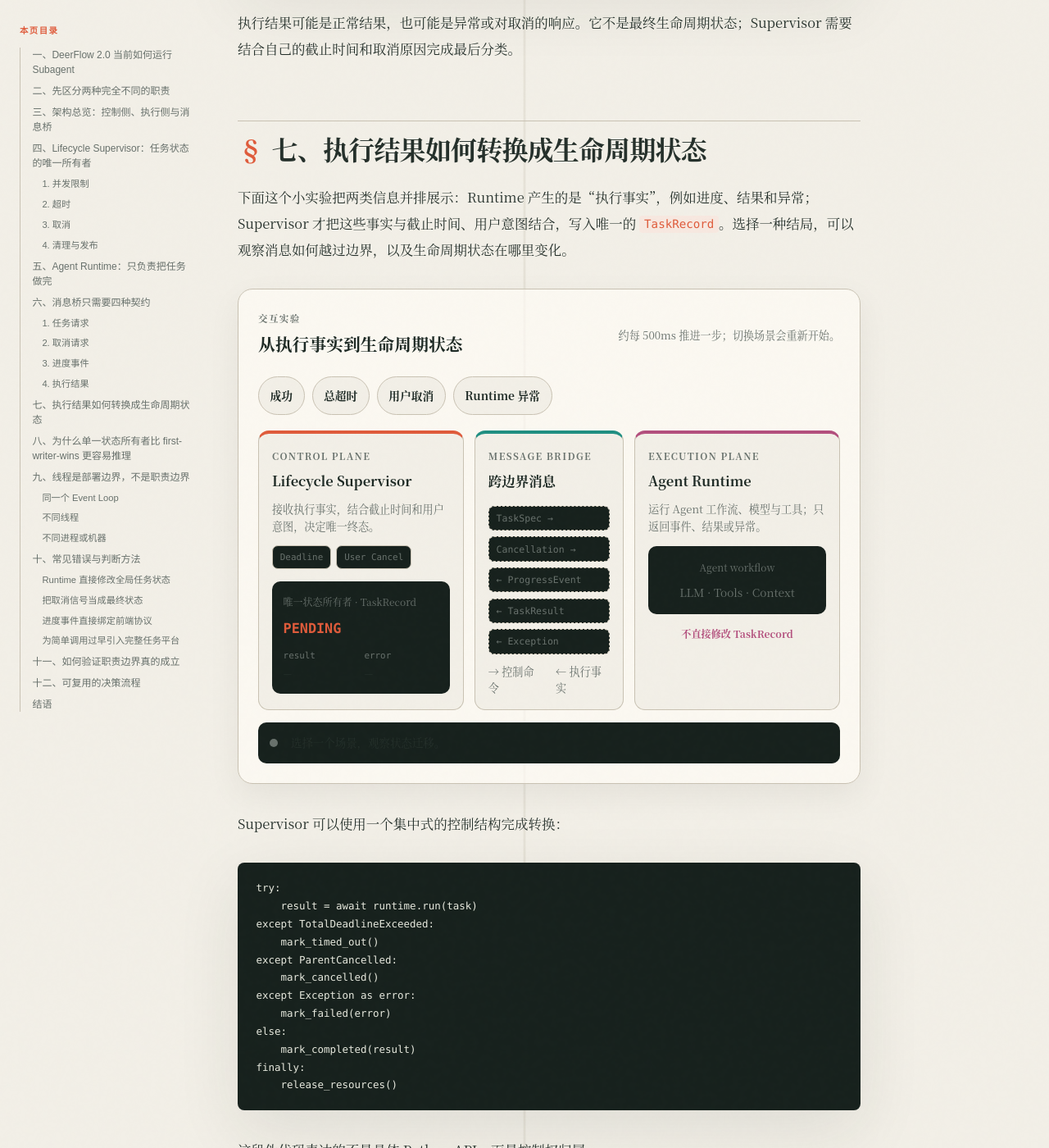
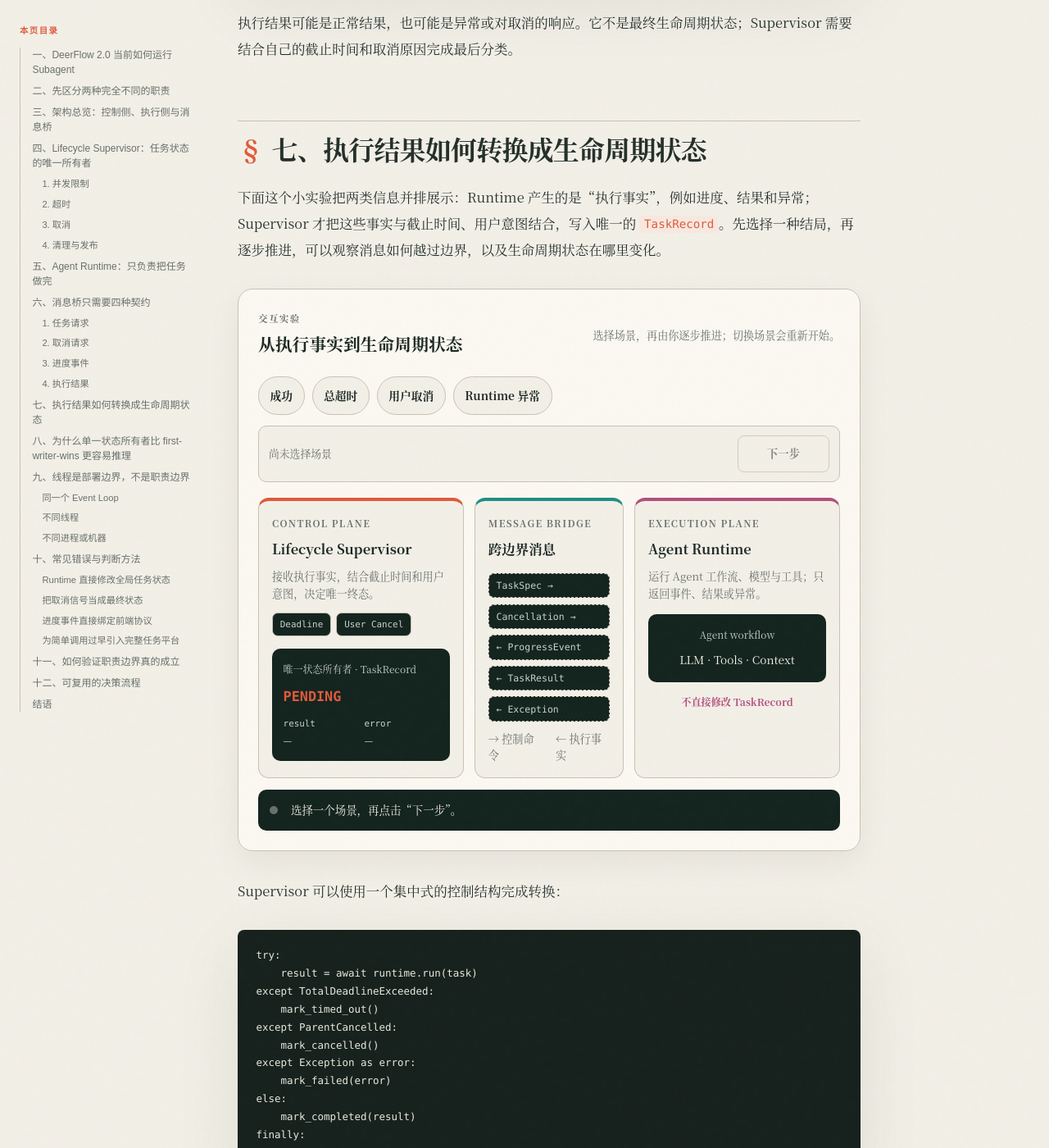
Before and after one commit to shouzhuoshouzhuo/blog, a Jekyll site: the page built from articles/agent-runtime-lifecycle-separation.md, in a window 1280 px wide and 1400 px high, scrolled down 8758 px. Shown: the whole window at 82% size. Built offline with Jekyll 4.4.1, drawn with Linux system fonts in a browser that asks for light colours.

Commit message:
Improve lifecycle simulator controls and contrast

```diff
--- a/articles/agent-runtime-lifecycle-separation.md
+++ b/articles/agent-runtime-lifecycle-separation.md
@@ -242,7 +242,7 @@
 
 ## 七、执行结果如何转换成生命周期状态
 
-下面这个小实验把两类信息并排展示：Runtime 产生的是“执行事实”，例如进度、结果和异常；Supervisor 才把这些事实与截止时间、用户意图结合，写入唯一的 `TaskRecord`。选择一种结局，可以观察消息如何越过边界，以及生命周期状态在哪里变化。
+下面这个小实验把两类信息并排展示：Runtime 产生的是“执行事实”，例如进度、结果和异常；Supervisor 才把这些事实与截止时间、用户意图结合，写入唯一的 `TaskRecord`。先选择一种结局，再逐步推进，可以观察消息如何越过边界，以及生命周期状态在哪里变化。
 
 <section class="runtime-lab" data-runtime-lab aria-labelledby="runtime-lab-title">
   <div class="runtime-lab__header">
@@ -250,7 +250,7 @@
       <p class="runtime-lab__eyebrow">交互实验</p>
       <p class="runtime-lab__title" id="runtime-lab-title"><strong>从执行事实到生命周期状态</strong></p>
     </div>
-    <p class="runtime-lab__hint">约每 500ms 推进一步；切换场景会重新开始。</p>
+    <p class="runtime-lab__hint">选择场景，再由你逐步推进；切换场景会重新开始。</p>
   </div>
 
   <div class="runtime-lab__controls" role="group" aria-label="选择任务结局">
@@ -258,6 +258,11 @@
     <button type="button" data-scenario="timeout" aria-pressed="false">总超时</button>
     <button type="button" data-scenario="cancel" aria-pressed="false">用户取消</button>
     <button type="button" data-scenario="error" aria-pressed="false">Runtime 异常</button>
+  </div>
+
+  <div class="runtime-lab__step-controls">
+    <p data-step-count>尚未选择场景</p>
+    <button type="button" data-next-step disabled>下一步</button>
   </div>
 
   <div class="runtime-lab__planes">
@@ -306,7 +311,7 @@
 
   <div class="runtime-lab__readout">
     <span class="runtime-lab__pulse" aria-hidden="true"></span>
-    <p data-runtime-lab-live aria-live="polite">选择一个场景，观察状态迁移。</p>
+    <p data-runtime-lab-live aria-live="polite">选择一个场景，再点击“下一步”。</p>
   </div>
   <noscript><p class="runtime-lab__noscript">JavaScript 已关闭。下方状态机、伪代码与文字仍完整说明四条转换路径。</p></noscript>
 </section>
--- a/assets/css/agent-runtime-lab.css
+++ b/assets/css/agent-runtime-lab.css
@@ -2,6 +2,9 @@
   --lab-control: var(--accent);
   --lab-runtime: #b34f7d;
   --lab-bridge: #208f82;
+  --lab-dark-bg: #14241f;
+  --lab-dark-text: #f5f3ea;
+  --lab-dark-muted: #c9d2cd;
   margin: 2rem 0;
   padding: clamp(1rem, 3vw, 1.5rem);
   border: 1px solid var(--line);
@@ -42,6 +45,35 @@
   margin: 1.2rem 0;
 }
 
+.runtime-lab__step-controls {
+  display: flex;
+  align-items: center;
+  justify-content: space-between;
+  gap: 1rem;
+  margin: -.35rem 0 1.2rem;
+  padding: .65rem .75rem;
+  border: 1px solid var(--line);
+  border-radius: 10px;
+  background: var(--paper);
+}
+
+.runtime-lab__step-controls p { margin: 0; color: var(--muted); font-size: .8rem; }
+.runtime-lab__step-controls button {
+  min-width: 7rem;
+  padding: .55rem .9rem;
+  border: 1px solid var(--accent);
+  border-radius: 8px;
+  color: #fff;
+  background: var(--accent);
+  font: inherit;
+  font-size: .84rem;
+  font-weight: 750;
+  cursor: pointer;
+}
+.runtime-lab__step-controls button:hover:not(:disabled) { filter: brightness(1.08); }
+.runtime-lab__step-controls button:focus-visible { outline: 3px solid color-mix(in srgb, var(--accent) 35%, transparent); outline-offset: 2px; }
+.runtime-lab__step-controls button:disabled { border-color: var(--line); color: var(--muted); background: transparent; cursor: not-allowed; opacity: .8; }
+
 .runtime-lab__controls button {
   appearance: none;
   padding: .55rem .85rem;
@@ -58,7 +90,7 @@
 
 .runtime-lab__controls button:hover { transform: translateY(-1px); }
 .runtime-lab__controls button:focus-visible { outline: 3px solid color-mix(in srgb, var(--accent) 35%, transparent); outline-offset: 2px; }
-.runtime-lab__controls button[aria-pressed="true"] { border-color: var(--accent); color: var(--paper); background: var(--accent); }
+.runtime-lab__controls button[aria-pressed="true"] { border-color: var(--accent); color: #fff; background: var(--accent); }
 
 .runtime-lab__planes {
   display: grid;
@@ -87,20 +119,21 @@
   margin-top: .9rem;
   padding: .85rem;
   border-radius: 10px;
-  background: var(--code);
+  color: var(--lab-dark-text);
+  background: var(--lab-dark-bg);
 }
 
 .runtime-lab__record > span,
-.runtime-lab__workflow > span { display: block; color: var(--muted); font-size: .75rem; }
+.runtime-lab__workflow > span { display: block; color: var(--lab-dark-muted); font-size: .75rem; }
 .runtime-lab__record > strong { display: block; margin: .3rem 0 .65rem; color: var(--lab-control); font-family: var(--mono, ui-monospace, monospace); font-size: 1.05rem; overflow-wrap: anywhere; }
 .runtime-lab__record.is-active { box-shadow: inset 0 0 0 2px var(--lab-control); }
 .runtime-lab__record dl { display: grid; grid-template-columns: 1fr 1fr; gap: .5rem; margin: 0; }
 .runtime-lab__record dl div { min-width: 0; }
-.runtime-lab__record dt { color: var(--muted); font: .68rem var(--mono, ui-monospace, monospace); }
+.runtime-lab__record dt { color: var(--lab-dark-muted); font: .68rem var(--mono, ui-monospace, monospace); }
 .runtime-lab__record dd { margin: .15rem 0 0; font-size: .75rem; overflow-wrap: anywhere; }
 
 .runtime-lab__workflow { text-align: center; }
-.runtime-lab__workflow small { display: block; margin-top: .35rem; color: var(--muted); }
+.runtime-lab__workflow small { display: block; margin-top: .35rem; color: var(--lab-dark-text); }
 .runtime-lab__workflow.is-active { box-shadow: inset 0 0 0 2px var(--lab-runtime); }
 .runtime-lab__boundary { margin-top: .75rem !important; color: var(--lab-runtime); font-size: .76rem; font-weight: 750; text-align: center; }
 
@@ -111,15 +144,15 @@
   padding: .45rem .55rem;
   border: 1px dashed var(--line);
   border-radius: 7px;
-  color: var(--muted);
-  background: var(--code);
+  color: var(--lab-dark-muted);
+  background: var(--lab-dark-bg);
   font: .72rem var(--mono, ui-monospace, monospace);
   overflow-wrap: anywhere;
   transition: color .2s ease, border-color .2s ease, background .2s ease, transform .2s ease;
 }
 .runtime-lab__triggers span { border-style: solid; font-size: .68rem; }
 .runtime-lab__triggers span.is-active { border-color: var(--lab-control); color: var(--ink); background: color-mix(in srgb, var(--lab-control) 13%, var(--paper)); transform: scale(1.025); }
-.runtime-lab__events span.is-active { border-style: solid; border-color: var(--lab-bridge); color: var(--ink); background: color-mix(in srgb, var(--lab-bridge) 13%, var(--paper)); transform: scale(1.025); }
+.runtime-lab__events span.is-active { border-style: solid; border-color: #65d5c6; color: #fff; background: #17685f; transform: scale(1.025); }
 .runtime-lab__legend { margin-top: .7rem !important; color: var(--muted); font-size: .65rem; }
 
 .runtime-lab__readout {
@@ -127,7 +160,8 @@
   margin-top: .9rem;
   padding: .75rem .85rem;
   border-radius: 10px;
-  background: var(--code);
+  color: var(--lab-dark-text);
+  background: var(--lab-dark-bg);
   font-size: .84rem;
 }
 .runtime-lab__pulse { width: .65rem; height: .65rem; flex: 0 0 auto; border-radius: 50%; background: var(--muted); }
@@ -149,6 +183,8 @@
   .runtime-lab__controls button { width: 100%; }
   .runtime-lab__events { grid-template-columns: 1fr; }
   .runtime-lab__record dl { grid-template-columns: 1fr; }
+  .runtime-lab__step-controls { align-items: stretch; flex-direction: column; }
+  .runtime-lab__step-controls button { width: 100%; }
 }
 
 @media (prefers-reduced-motion: reduce) {
--- a/assets/js/agent-runtime-lab.js
+++ b/assets/js/agent-runtime-lab.js
@@ -29,19 +29,18 @@
     ],
   };
 
-  const reducedMotion = window.matchMedia("(prefers-reduced-motion: reduce)");
-
   document.querySelectorAll("[data-runtime-lab]").forEach((lab) => {
     const buttons = [...lab.querySelectorAll("[data-scenario]")];
     const status = lab.querySelector("[data-task-status]");
     const result = lab.querySelector("[data-task-result]");
     const error = lab.querySelector("[data-task-error]");
     const live = lab.querySelector("[data-runtime-lab-live]");
-    let timers = [];
+    const nextButton = lab.querySelector("[data-next-step]");
+    const stepCount = lab.querySelector("[data-step-count]");
+    let selectedScenario = null;
+    let stepIndex = 0;
 
     const clearRun = () => {
-      timers.forEach(window.clearTimeout);
-      timers = [];
       lab.classList.remove("is-running");
       lab.querySelectorAll(".is-active").forEach((element) => element.classList.remove("is-active"));
     };
@@ -57,21 +56,35 @@
       lab.classList.toggle("is-running", !step.final);
     };
 
-    const run = (name) => {
+    const selectScenario = (name) => {
       clearRun();
+      selectedScenario = name;
+      stepIndex = 0;
       buttons.forEach((button) => button.setAttribute("aria-pressed", String(button.dataset.scenario === name)));
       status.textContent = "PENDING";
       result.textContent = "—";
       error.textContent = "—";
-      live.textContent = "场景已重置，准备提交任务。";
-      lab.classList.add("is-running");
-
-      const delay = reducedMotion.matches ? 80 : 500;
-      scenarios[name].forEach((step, index) => {
-        timers.push(window.setTimeout(() => render(step), index * delay));
-      });
+      live.textContent = "场景已选择。点击“下一步”提交任务。";
+      stepCount.textContent = `步骤 0/${scenarios[name].length}`;
+      nextButton.disabled = false;
+      nextButton.textContent = "下一步";
     };
 
-    buttons.forEach((button) => button.addEventListener("click", () => run(button.dataset.scenario)));
+    const advance = () => {
+      if (!selectedScenario) return;
+      const steps = scenarios[selectedScenario];
+      const step = steps[stepIndex];
+      if (!step) return;
+      render(step);
+      stepIndex += 1;
+      stepCount.textContent = `步骤 ${stepIndex}/${steps.length}`;
+      if (stepIndex === steps.length) {
+        nextButton.disabled = true;
+        nextButton.textContent = "已完成";
+      }
+    };
+
+    buttons.forEach((button) => button.addEventListener("click", () => selectScenario(button.dataset.scenario)));
+    nextButton.addEventListener("click", advance);
   });
 })();
```
